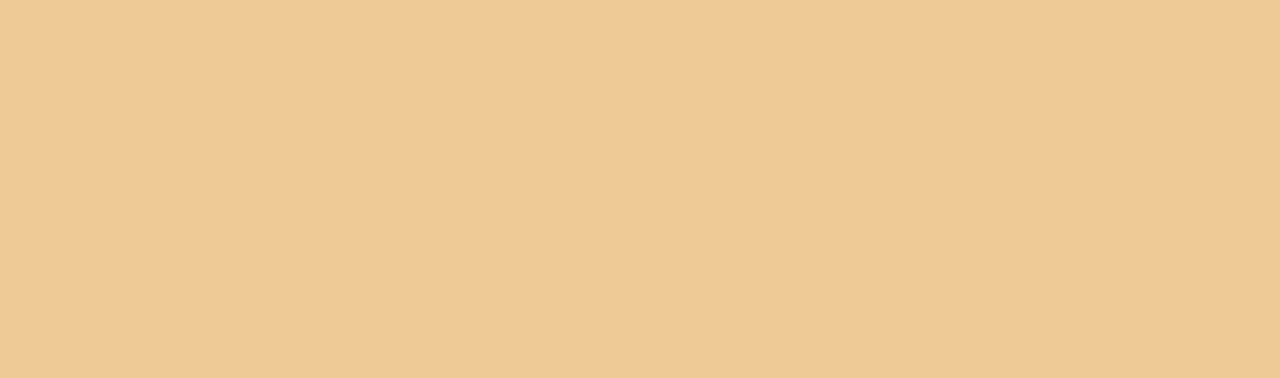
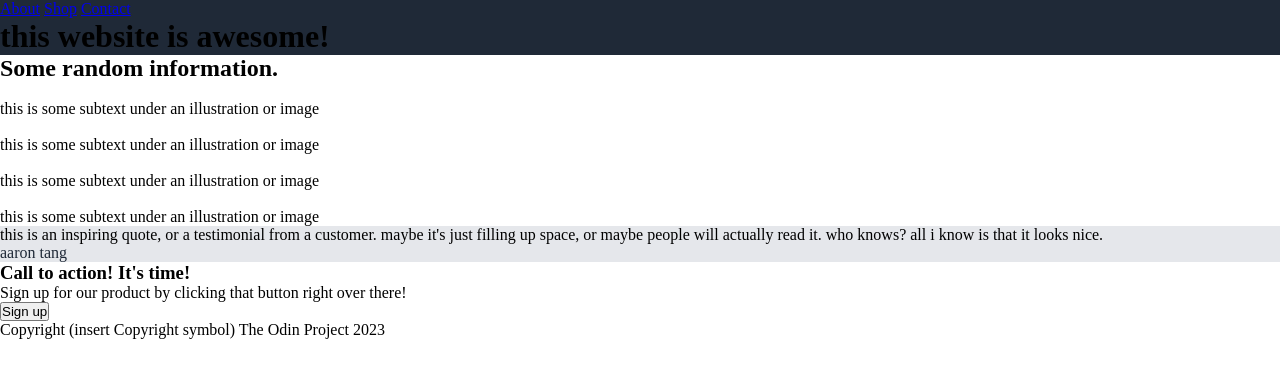
Before and after one commit to notwhitelisted/The-Odin-Project, a plain HTML site: page projectLandingPage/index.html in a window 1280 px wide. Drawn offline with Linux system fonts and the light colour scheme.

Commit message:
page layout + some css

```diff
--- a/projectLandingPage/index.html
+++ b/projectLandingPage/index.html
@@ -8,6 +8,51 @@
     <title>Landing Page!</title>
 </head>
 <body>
+    <div class="nav">
+        <div class="nav-header">
+            <div class="header-links">
+                <a href="#">About</a>
+                <a href="#">Shop</a>
+                <a href="#">Contact</a>
+            </div>
+        </div>
+
+        <h1 class="nav-main-text">this website is awesome!</h1>
+    </div>
+
+    <div class="body">
+        <h2 class="body-header">Some random information.</h2>
+        <img src="" alt="" class="image">
+        <p>this is some subtext under an illustration or image</p>
+        <img src="" alt="" class="image">
+        <p>this is some subtext under an illustration or image</p>
+        <img src="" alt="" class="image">
+        <p>this is some subtext under an illustration or image</p>
+        <img src="" alt="" class="image">
+        <p>this is some subtext under an illustration or image</p>
+    </div>
+
+    <div class="quote">
+        <p class="quote-paragraph">this is an inspiring quote, or a testimonial from a customer. maybe it's just filling up space,
+            or maybe people will actually read it. who knows? all i know is that it looks nice.
+        </p>
+
+        <p class="quote-author">aaron tang</p>
+    </div>
+
+    <div class="sign-up">
+        <h3>Call to action! It's time!</h3>
+        <p>Sign up for our product by clicking that button right over there!</p>
+        <button class="sign-up-btn">
+            Sign up
+        </button>
+    </div>
+
+    <div class="footer">
+        <p class="footer-copyright">Copyright (insert Copyright symbol) The Odin Project 2023</p>
+    </div>
+
+
 
 </body>
 </html>
--- a/projectLandingPage/styles.css
+++ b/projectLandingPage/styles.css
@@ -1,3 +1,20 @@
-body {
-    background-color: rgb(238, 203, 150);
+* {
+    margin: 0;
+    padding: 0;
 }
+
+.nav {
+    background-color: #1f2937;
+}
+
+.body {
+    background-color: #fff;
+}
+
+.quote {
+    background-color: #e5e7eb;
+}
+
+.quote-author {
+    color: #1f2937;
+}
```
